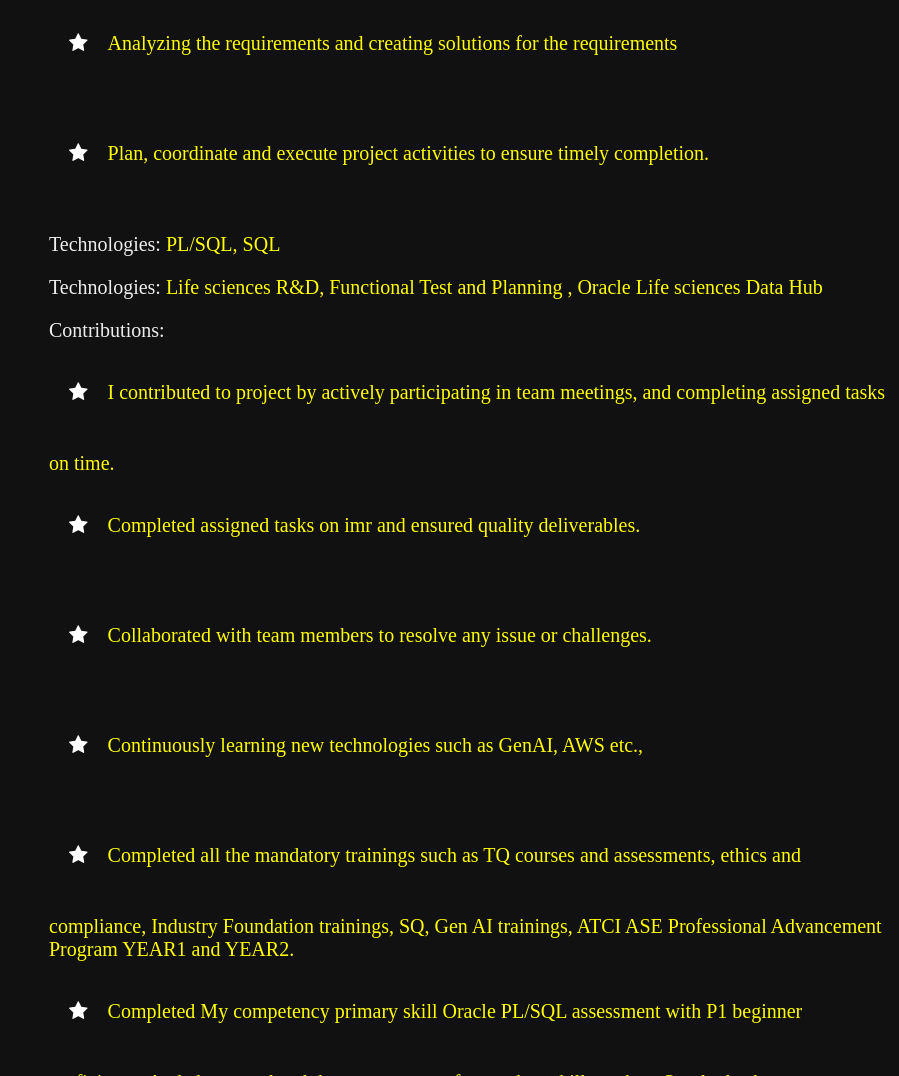
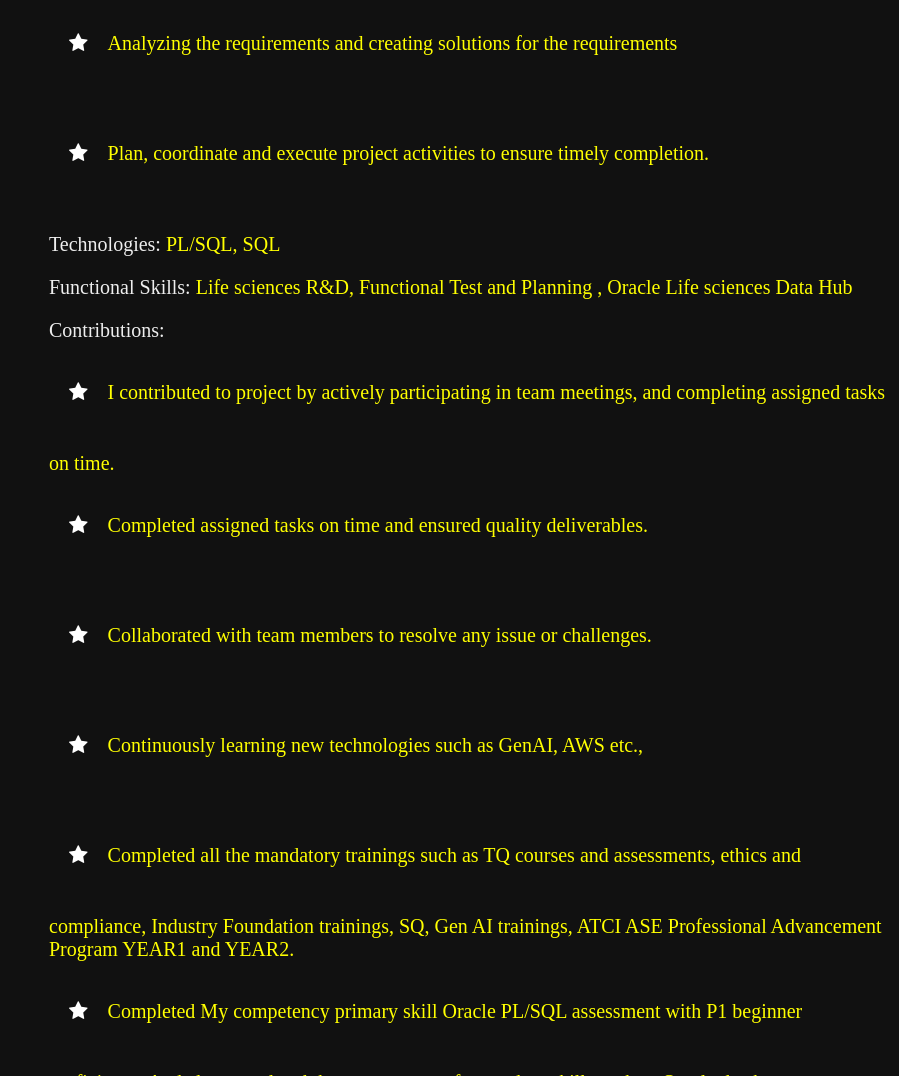
Before and after one commit to Ruturk/resume.github.io, a plain HTML site: page index.html in a window 1280 px wide. Shown: the part 1403-2479 px from the top of the page, without its empty margins (381-1280 px from the left). Drawn offline with Linux system fonts and the light colour scheme.

Commit message:
Update index.html

```diff
--- a/index.html
+++ b/index.html
@@ -97,11 +97,11 @@
    <h3><i class="fa fa-star  icons" aria-hidden="true"></i>Analyzing the requirements and creating solutions for the requirements  </span>  </h3>
   <h3><i class="fa fa-star  icons" aria-hidden="true"></i>Plan, coordinate and execute project activities to ensure timely completion.  </span>  </h3> </h3>
    <h3><span>Technologies: </span>PL/SQL, SQL</h3>
-   <h3><span>Technologies: </span>Life sciences R&D, Functional Test and Planning , Oracle Life sciences Data Hub</h3>
+   <h3><span>Functional Skills: </span>Life sciences R&D, Functional Test and Planning , Oracle Life sciences Data Hub</h3>
    <h3><span>Contributions: </span>
   </h3>
    <h3><i class="fa fa-star  icons" aria-hidden="true"></i>I contributed to project by actively participating in team meetings, and completing assigned tasks on time.  </span>  </h3>
-   <h3><i class="fa fa-star  icons" aria-hidden="true"></i>Completed assigned tasks on imr and ensured quality deliverables.  </span>  </h3>
+   <h3><i class="fa fa-star  icons" aria-hidden="true"></i>Completed assigned tasks on time and ensured quality deliverables.  </span>  </h3>
    <h3><i class="fa fa-star  icons" aria-hidden="true"></i>Collaborated with team members to resolve any issue or challenges.  </span>  </h3>
    <h3><i class="fa fa-star  icons" aria-hidden="true"></i>Continuously learning new technologies such as GenAI, AWS etc.,  </span>  </h3>
    <h3><i class="fa fa-star  icons" aria-hidden="true"></i>Completed all the mandatory trainings such as TQ courses and assessments,
```
